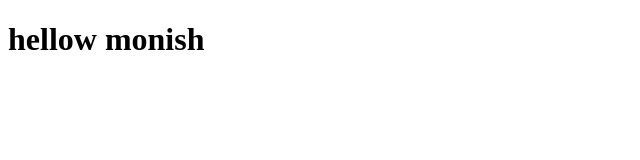
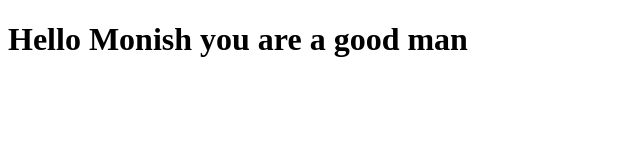
Before and after one commit to monshmon/coursera-monish, a plain HTML site: page site/index.html in a window 1280 px wide. Shown: the whole page, without its empty margins (0-640 px from the left). Drawn offline with Linux system fonts and the light colour scheme.

Commit message:
my first updated commit

```diff
--- a/site/index.html
+++ b/site/index.html
@@ -4,6 +4,6 @@
 	<title>hellow monish </title>
 </head>
 <body>
-<h1>hellow monish</h1>
+<h1>Hello Monish you are a good man </h1>
 </body>
 </html>
```
